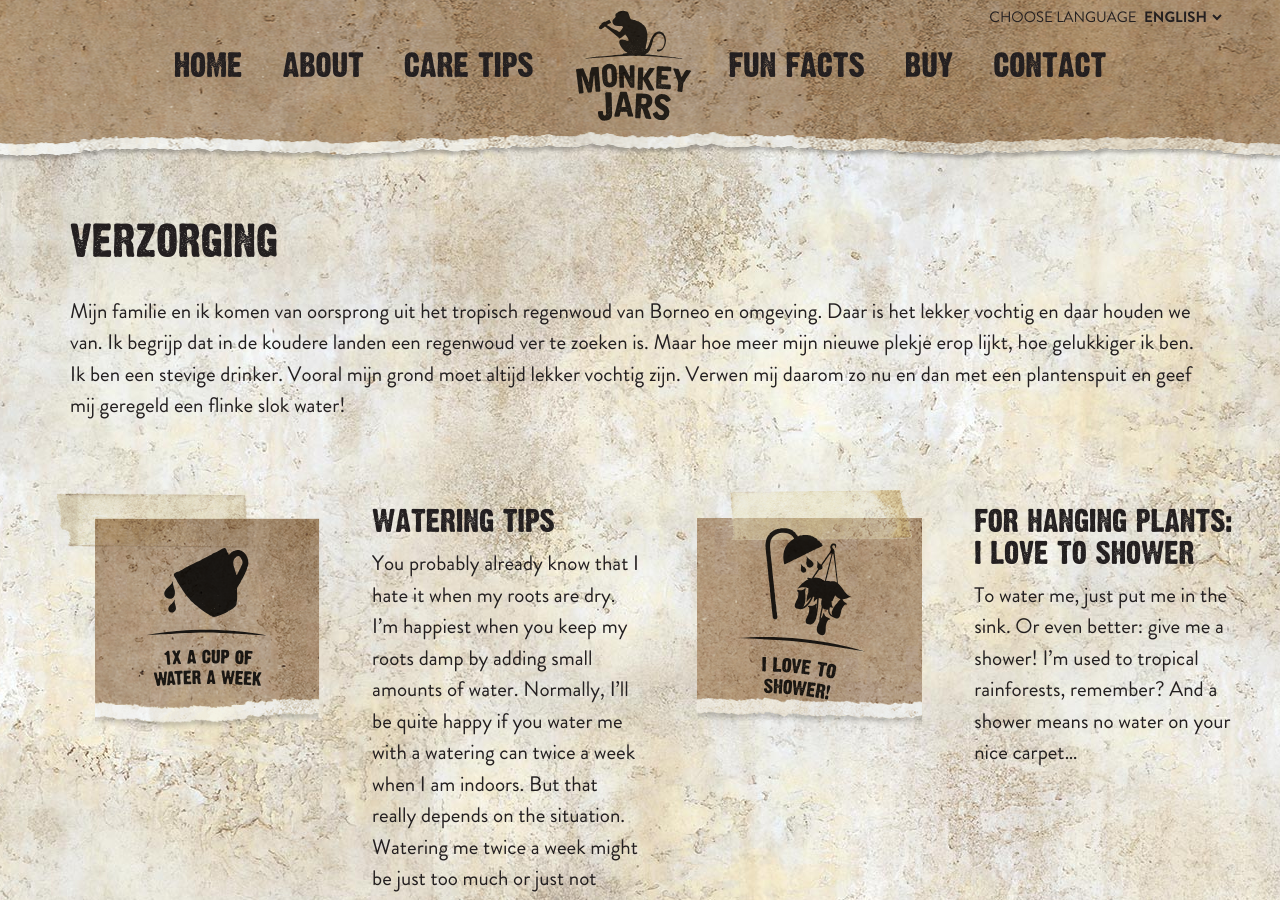
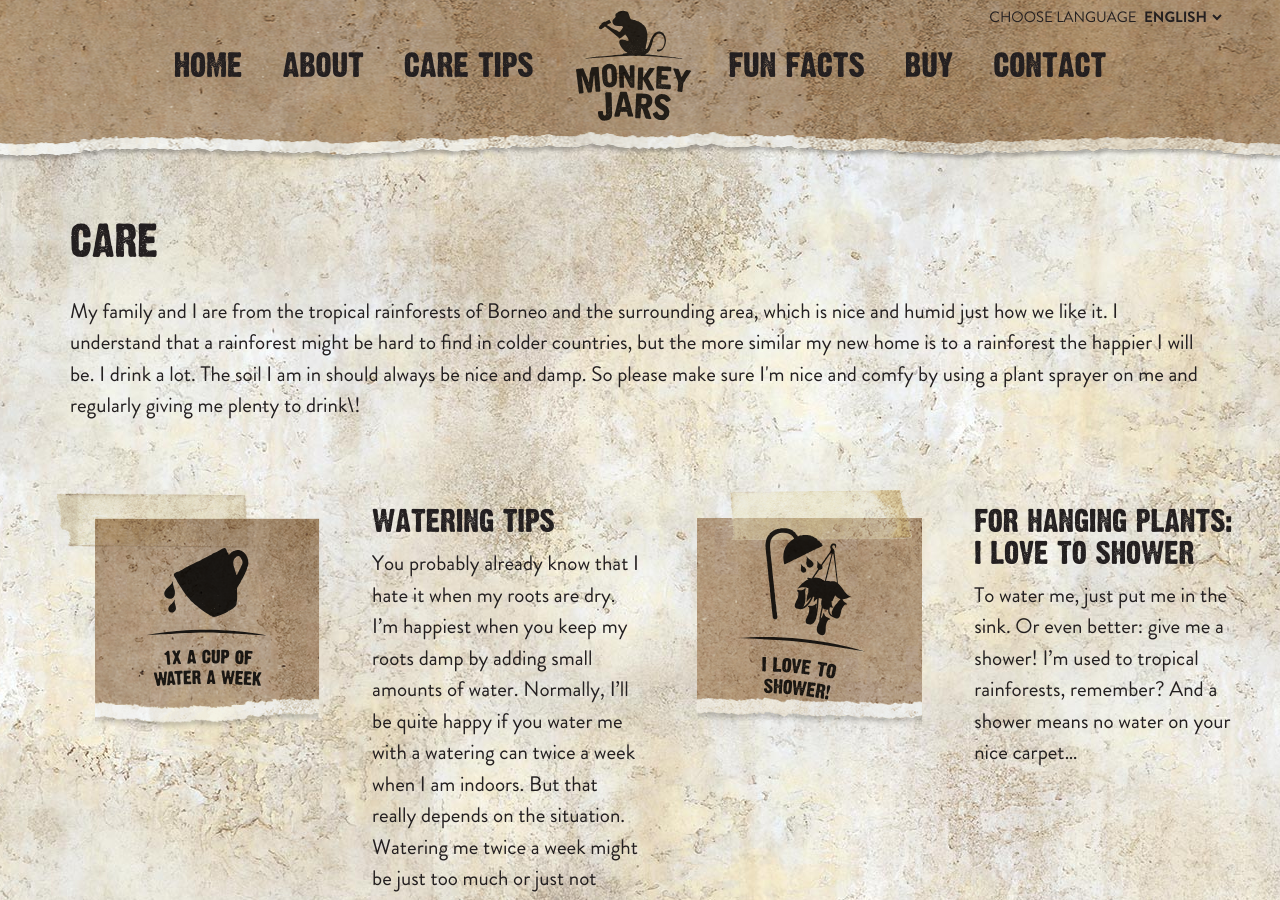
Before and after one commit to xuantiep/monkeyjars_en, a Jekyll site: the page built from care/index.md, in a window 1280 px wide and 900 px high. Built offline with Jekyll 4.4.1, drawn with Linux system fonts in a browser that asks for light colours.

Commit message:
Updated 'care/index.md' via CloudCannon

```diff
--- a/care/index.md
+++ b/care/index.md
@@ -1,9 +1,8 @@
 ---
-title: Verzorging
+title: Care
 layout: instructions
 ---
 
+My family and I are from the tropical rainforests of Borneo and the surrounding area, which is nice and humid just how we like it. I understand that a rainforest might be hard to find in colder countries, but the more similar my new home is to a rainforest the happier I will be.
 
-Mijn familie en ik komen van oorsprong uit het tropisch regenwoud van Borneo en omgeving. Daar is het lekker vochtig en daar houden we van. Ik begrijp dat in de koudere landen een regenwoud ver te zoeken is. Maar hoe meer mijn nieuwe plekje erop lijkt, hoe gelukkiger ik ben.
-
-Ik ben een stevige drinker. Vooral mijn grond moet altijd lekker vochtig zijn. Verwen mij daarom zo nu en dan met een plantenspuit en geef mij geregeld een flinke slok water!
+I drink a lot. The soil I am in should always be nice and damp. So please make sure I'm nice and comfy by using a plant sprayer on me and regularly giving me plenty to drink\!
```
